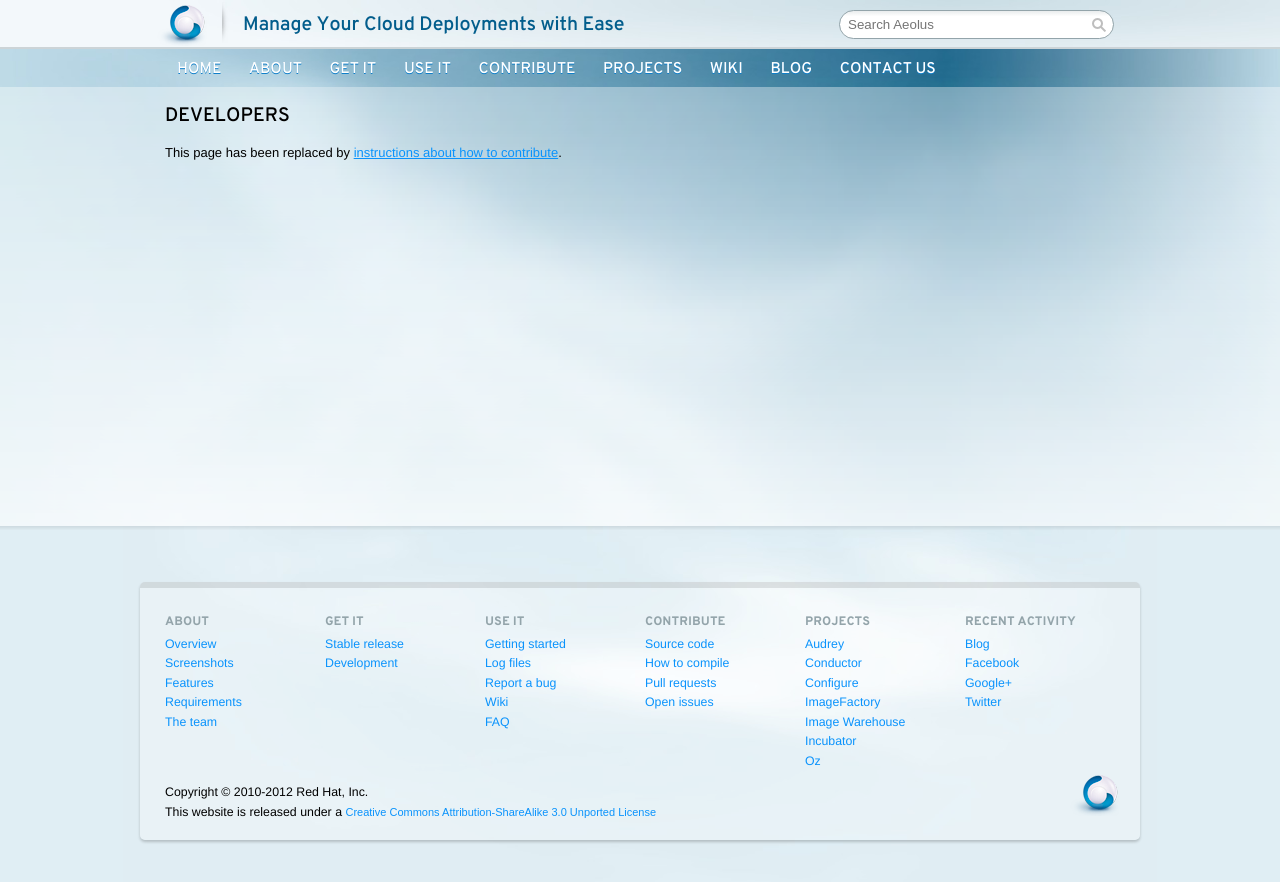
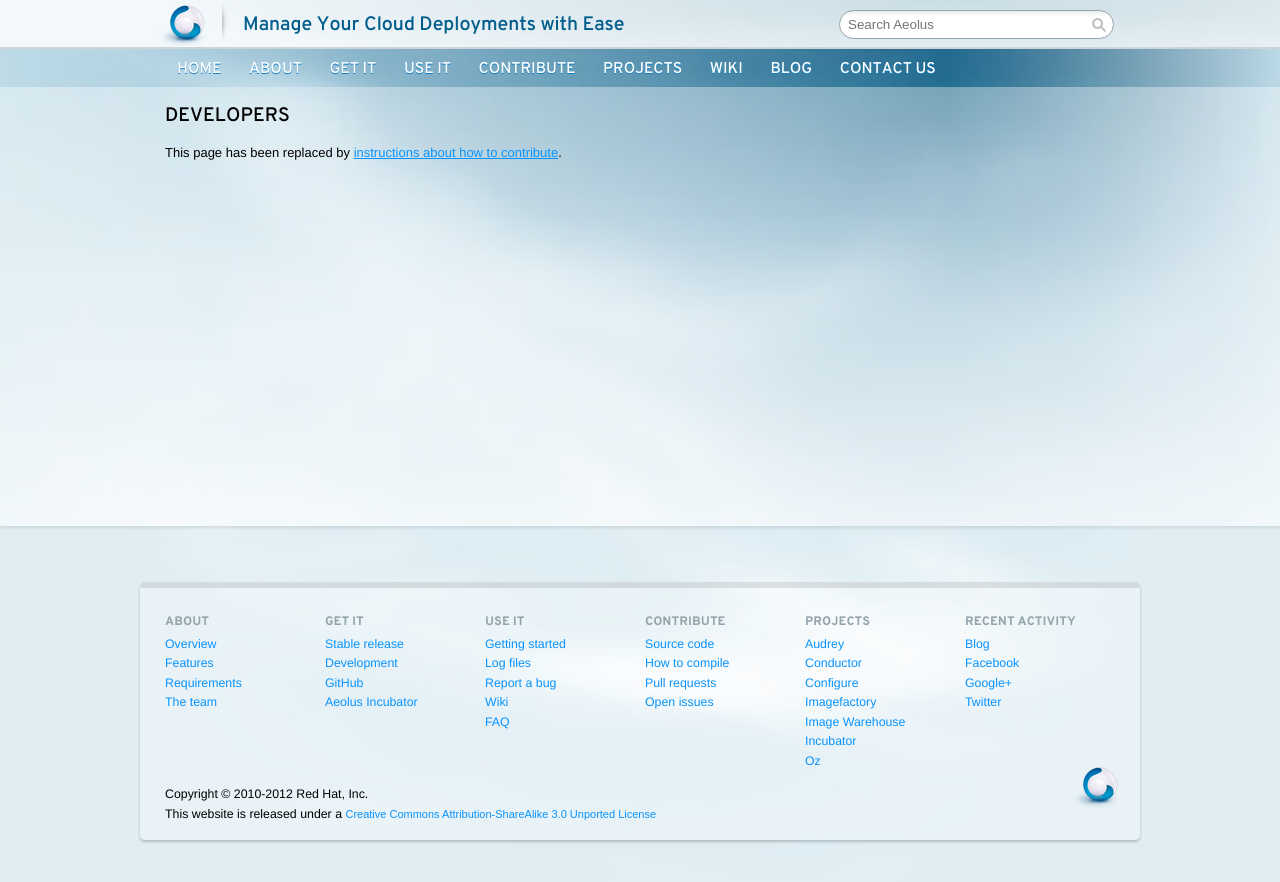
Before and after one commit to aeolusproject/aeolusproject.github.com, a Jekyll site: the page built from developers.html, in a window 1280 px wide. Shown: the top 882 px of the page. Built offline with Jekyll 4.4.1, drawn with Linux system fonts in a browser that asks for light colours; nearby versions of some CDN libraries; comment, search, counter and statistics services are not loaded.

Commit message:
Footer cleanup
Closes https://github.com/aeolusproject/aeolusproject.github.com/pull/72

```diff
--- a/_layouts/main.html
+++ b/_layouts/main.html
@@ -99,11 +99,6 @@
               </a>
             </dd>
             <dd>
-              <a href='/screenshots.html' title='Screenshots of Aeolus in use'>
-                Screenshots
-              </a>
-            </dd>
-            <dd>
               <a href='/features.html' title='Benefits and features of Aeolus'>
                 Features
               </a>
@@ -135,6 +130,16 @@
             <dd>
               <a href='/get_it.html#dev' title='Download latest development packages'>
                 Development
+              </a>
+            </dd>
+            <dd>
+              <a href='http://github.com/aeolusproject' title='Official repo on GitHub'>
+                GitHub
+              </a>
+            </dd>
+            <dd>
+              <a href='http://github.com/aeolus-incubator' title='GitHub incubation repo'>
+                Aeolus Incubator
               </a>
             </dd>
           </dl>
@@ -225,8 +230,8 @@
               </a>
             </dd>
             <dd>
-              <a href='/imagefactory.html' title='ImageFactory project pages'>
-                ImageFactory
+              <a href='http://imgfac.org/' title='Imagefactory project'>
+                Imagefactory
               </a>
             </dd>
             <dd>
--- a/css/site-wide.css
+++ b/css/site-wide.css
@@ -277,7 +277,7 @@
     display: block;
     position: absolute;
     right: 0;
-    bottom: 0;
+    bottom: 10px;
     z-index: 2; }
   #footer #navigationbg {
     position: absolute;
@@ -322,6 +322,10 @@
   bottom: 0;
   left: 0;
   right: 0; }
+
+#copyright {
+  margin-top: 2px;
+}
 
 #copyright .line2 {
   margin-top: 2px; }
```
